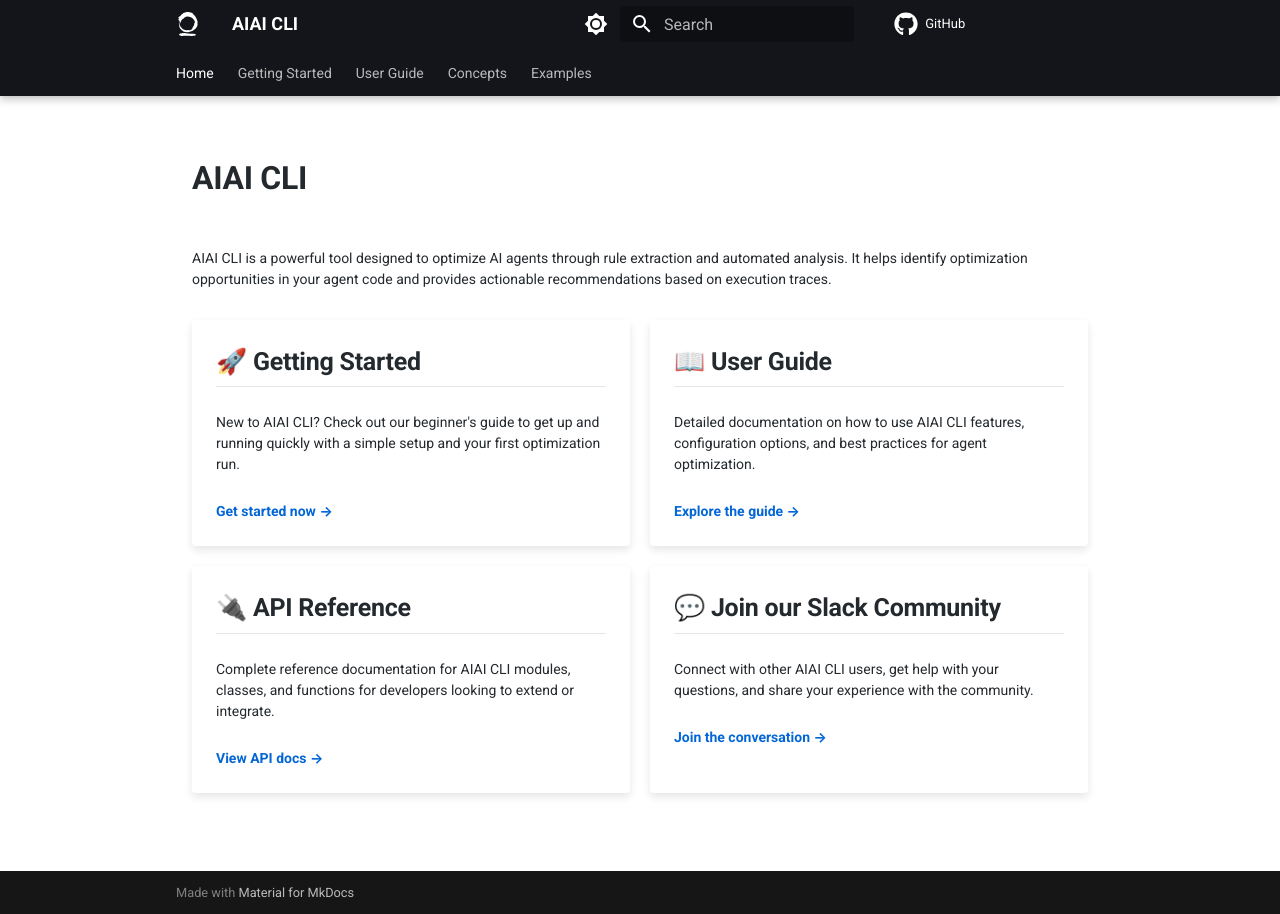
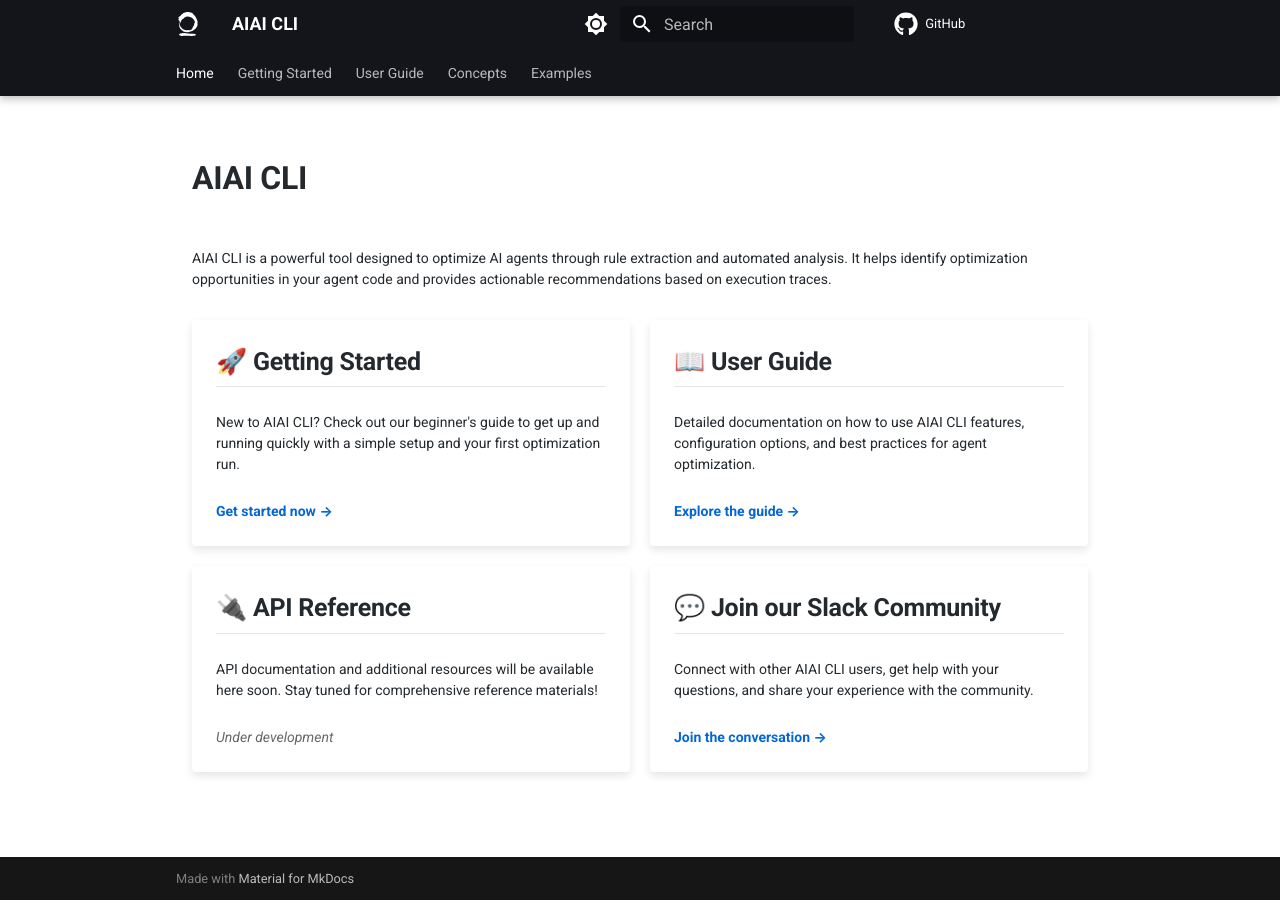
Before and after one commit to zenbase-ai/aiai-cli, an MkDocs documentation site: the page built from docs/docs/index.md, in a window 1280 px wide. Built offline with MkDocs 1.6.1 and Material for MkDocs 9.7.7, drawn with Linux system fonts in a browser that asks for light colours; comment, search, counter and statistics services are not loaded.

Commit message:
update homepage

```diff
--- a/docs/docs/index.md
+++ b/docs/docs/index.md
@@ -13,27 +13,27 @@
     <div class="card" style="border-radius: 4px; box-shadow: 0 4px 8px rgba(0,0,0,0.1); padding: 24px; transition: all 0.3s ease;">
         <h2 style="margin-top: 0;">🚀 Getting Started</h2>
         <p>New to AIAI CLI? Check out our beginner's guide to get up and running quickly with a simple setup and your first optimization run.</p>
-        <p style="margin-bottom: 0;"><a href="getting-started/getting-started.md" style="display: inline-block; margin-top: 12px; text-decoration: none; font-weight: bold;">Get started now →</a></p>
+        <p style="margin-bottom: 0;"><a href="getting-started/getting-started" style="display: inline-block; margin-top: 12px; text-decoration: none; font-weight: bold;">Get started now →</a></p>
     </div>
 
     <!-- User Guide Card -->
     <div class="card" style="border-radius: 4px; box-shadow: 0 4px 8px rgba(0,0,0,0.1); padding: 24px; transition: all 0.3s ease;">
         <h2 style="margin-top: 0;">📖 User Guide</h2>
         <p>Detailed documentation on how to use AIAI CLI features, configuration options, and best practices for agent optimization.</p>
-        <p style="margin-bottom: 0;"><a href="user-guide/overview.md" style="display: inline-block; margin-top: 12px; text-decoration: none; font-weight: bold;">Explore the guide →</a></p>
+        <p style="margin-bottom: 0;"><a href="user-guide/overview" style="display: inline-block; margin-top: 12px; text-decoration: none; font-weight: bold;">Explore the guide →</a></p>
     </div>
 
-    <!-- API Reference Card -->
+    <!-- Coming Soon Card -->
     <div class="card" style="border-radius: 4px; box-shadow: 0 4px 8px rgba(0,0,0,0.1); padding: 24px; transition: all 0.3s ease;">
         <h2 style="margin-top: 0;">🔌 API Reference</h2>
-        <p>Complete reference documentation for AIAI CLI modules, classes, and functions for developers looking to extend or integrate.</p>
-        <p style="margin-bottom: 0;"><a href="api-reference.md" style="display: inline-block; margin-top: 12px; text-decoration: none; font-weight: bold;">View API docs →</a></p>
+        <p>API documentation and additional resources will be available here soon. Stay tuned for comprehensive reference materials!</p>
+        <p style="margin-bottom: 0; color: #666;"><span style="display: inline-block; margin-top: 12px; font-style: italic;">Under development</span></p>
     </div>
 
     <!-- Join Slack Card -->
     <div class="card" style="border-radius: 4px; box-shadow: 0 4px 8px rgba(0,0,0,0.1); padding: 24px; transition: all 0.3s ease;">
         <h2 style="margin-top: 0;">💬 Join our Slack Community</h2>
         <p>Connect with other AIAI CLI users, get help with your questions, and share your experience with the community.</p>
-        <p style="margin-bottom: 0;"><a href="https://zenbase.typeform.com/to/pYLaG9BJ" style="display: inline-block; margin-top: 12px; text-decoration: none; font-weight: bold;">Join the conversation →</a></p>
+        <p style="margin-bottom: 0;"><a href="https://join.slack.com/t/your-community/shared_invite/placeholder" style="display: inline-block; margin-top: 12px; text-decoration: none; font-weight: bold;">Join the conversation →</a></p>
     </div>
 </div>
```
